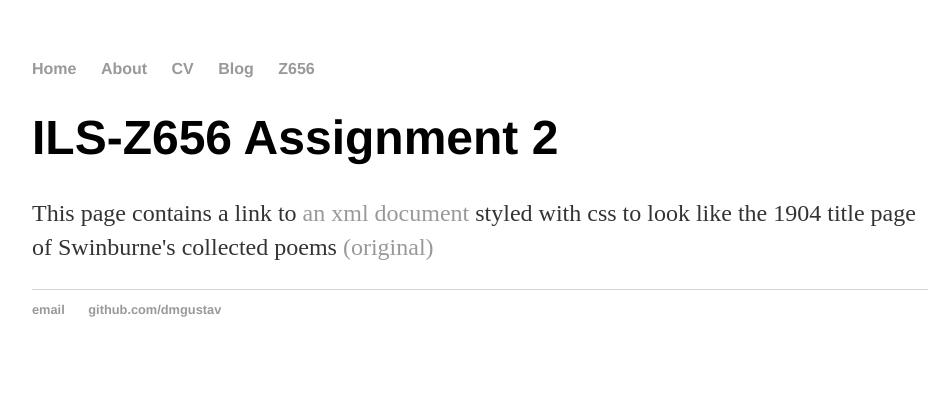
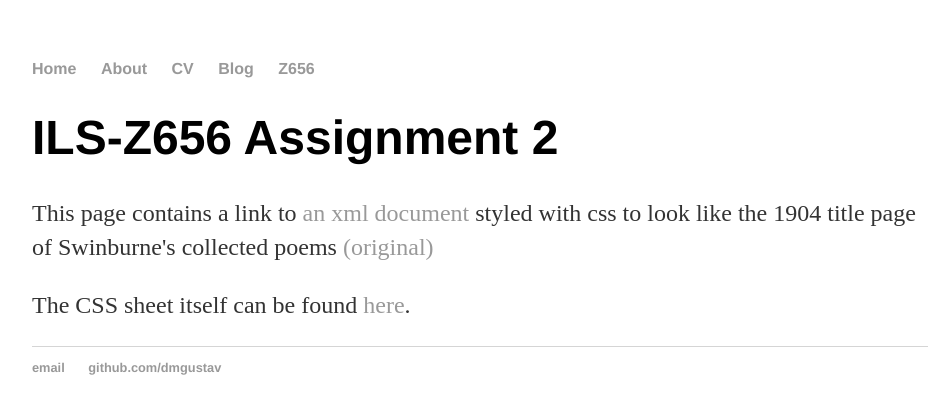
Before and after one commit to dmgustav/dmgustav.github.io, a Jekyll site: the page built from z656/assignment2/index.html, in a window 1280 px wide. Shown: the top 414 px of the page, without its empty margins (160-1106 px from the left). Built offline with Jekyll 4.4.1, drawn with Linux system fonts in a browser that asks for light colours.

Commit message:
Update index.html

```diff
--- a/z656/assignment2/index.html
+++ b/z656/assignment2/index.html
@@ -5,3 +5,4 @@ title: ILS-Z656 Assignment 2
 <h1>{{ page.title }}</h1>
 <div class="blurb">
 <p>This page contains a link to <a href="/z656/assignment2/titlepage.xml" >an xml document</a> styled with css to look like the 1904 title page of Swinburne's collected poems <a href="http://info.ils.indiana.edu/~jawalsh/teaching/z656/2015s/labs/xml_css/eg/titlePage.jpg">(original)</a></p>
+<p>The CSS sheet itself can be found <a href="/z656/assignment2/xmlstyle.css">here</a>. </p>
```
